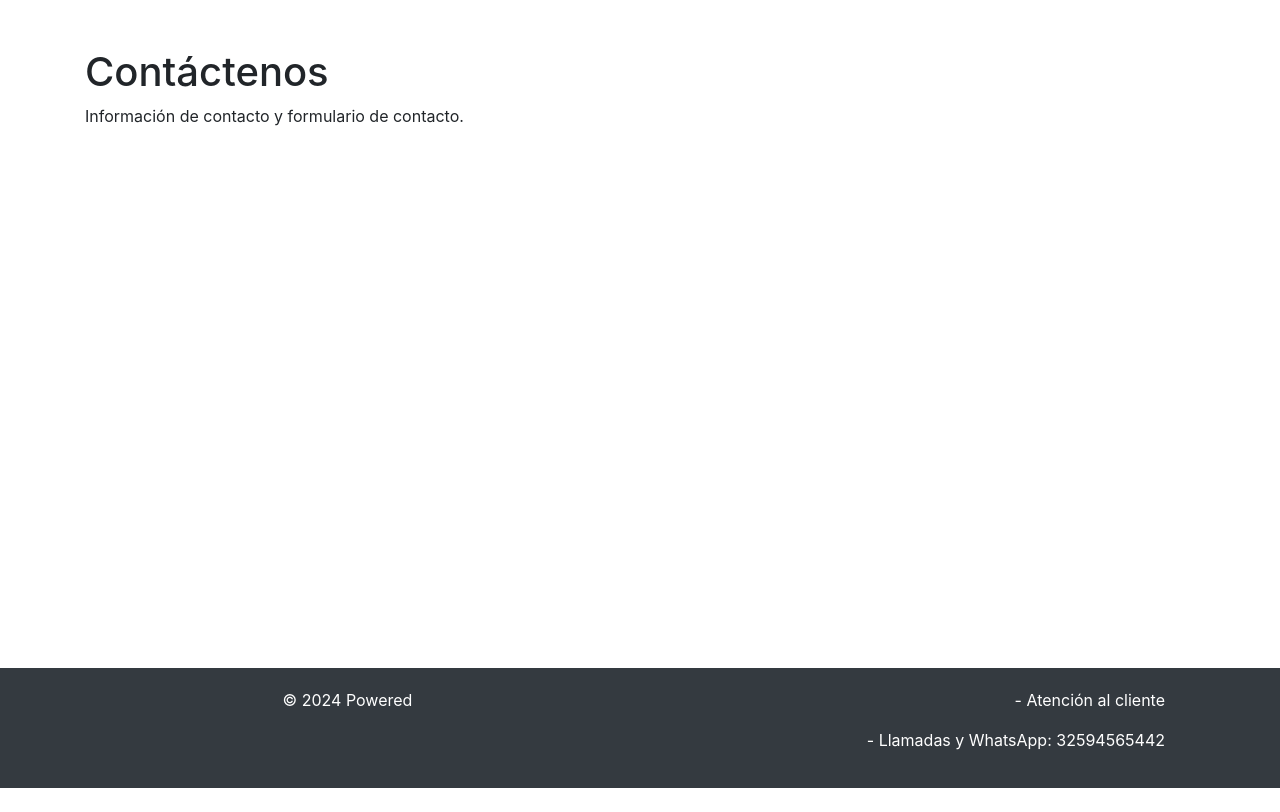
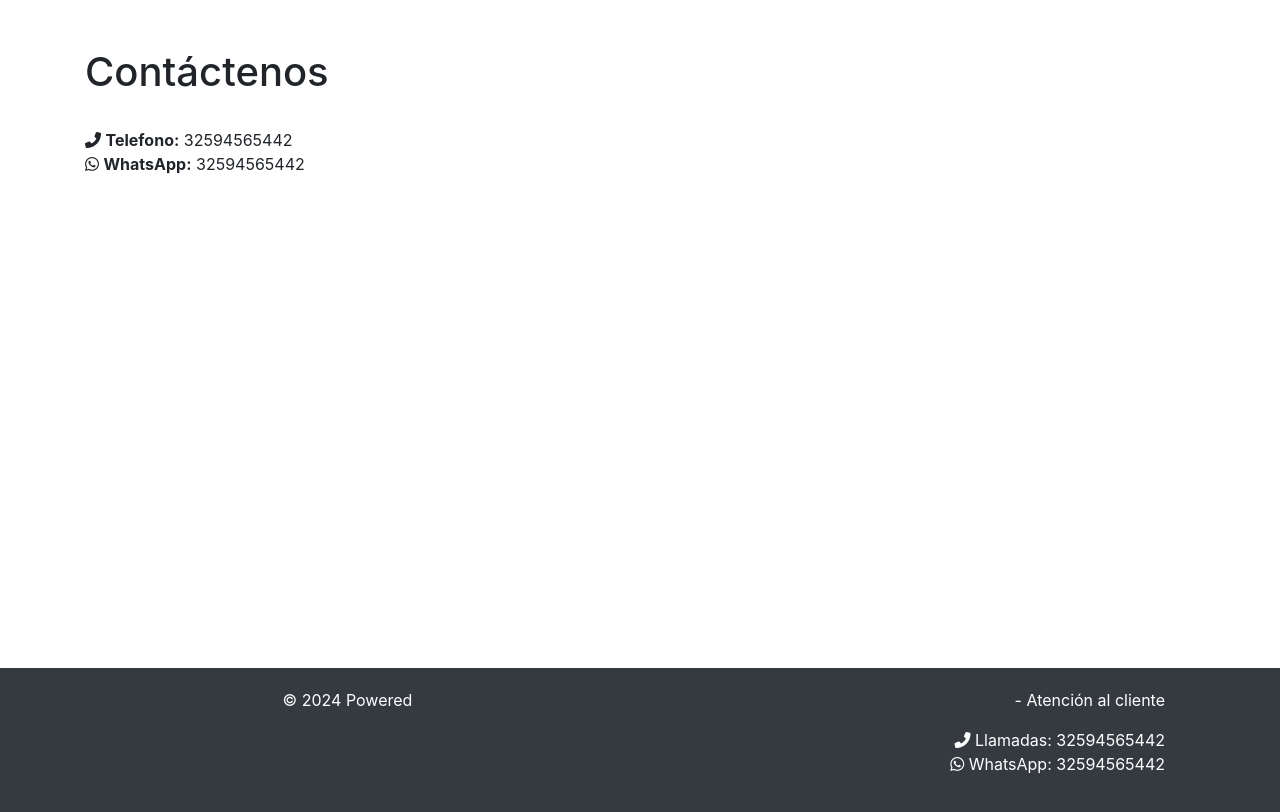
Before and after one commit to dragones46/Equino, a Django app: page /contactenos/ in a window 1280 px wide. Shown: the part 62-874 px from the top of the page. Before the commit the page ends 850 px from the top, so only its background shows below. Run offline with Django 4.2, Linux system fonts and the light colour scheme; some libraries are stand-ins or nearby versions.

Commit message:
hice algunas correciones y puse el contenido en contactenos

```diff
--- a/Equino/concentrado_equino/templates/Equino/barNav.html
+++ b/Equino/concentrado_equino/templates/Equino/barNav.html
@@ -169,13 +169,26 @@
                         <p>© 2024 Powered</p>
                     </div>
                     <div class="col-md-6 footer-info">
-                        <p>- Atención al cliente </p>
-                        <p>- Llamadas y WhatsApp: 32594565442</p>
+                        <p>- Atención al cliente</p>
+                        <p>
+                            <i class="fas fa-phone-alt"></i> Llamadas: 32594565442
+                            <br>
+                            <i class="fab fa-whatsapp"></i> WhatsApp: 32594565442
+                        </p>
                     </div>
                 </div>
             </div>
         </footer>
     </div>
+
+        <!-- Scripts adicionales -->
+        <script src="https://code.jquery.com/jquery-3.6.0.min.js"></script>
+        <script src="https://stackpath.bootstrapcdn.com/bootstrap/4.5.2/js/bootstrap.bundle.min.js"></script>
+        <script>
+            $(document).ready(function(){
+                $('.carousel').carousel();
+            });
+        </script>
 </body>
 
 </html>
--- a/Equino/concentrado_equino/templates/Equino/contactenos/contactenos.html
+++ b/Equino/concentrado_equino/templates/Equino/contactenos/contactenos.html
@@ -5,5 +5,10 @@
 
 {% block contenedor %}
 <h1>Contáctenos</h1>
-<p>Información de contacto y formulario de contacto.</p>
+<br>
+<p>
+    <i class="fas fa-phone-alt"></i> <strong>Telefono:</strong> 32594565442
+    <br>
+    <i class="fab fa-whatsapp"></i> <STrong>WhatsApp:</strong> 32594565442
+</p>
 {% endblock %}
--- a/Equino/concentrado_equino/templates/Equino/index.html
+++ b/Equino/concentrado_equino/templates/Equino/index.html
@@ -14,7 +14,7 @@
             <img src="{% static 'Equino/img/caballo_comiendo.jpg' %}" class="d-block w-100 carousel-image" alt="Caballo Comiendo" style="height: 400px;">
         </div>
         <div class="carousel-item">
-            <img src="{% static 'Equino/img/comida.png' %}" class="d-block w-100 carousel-image" alt="Productos" style="height: 400px;">
+            <img src="{% static 'Equino/img/caballos_nieve.png' %}" class="d-block w-100 carousel-image" alt="Productos" style="height: 400px;">
         </div>
     </div>
     <a class="carousel-control-prev" href="#carouselExampleControls" role="button" data-slide="prev">
```
Also changed, not shown: Equino/concentrado_equino/static/Equino/img/caballos_nieve.png (added), Equino/db.sqlite3.
